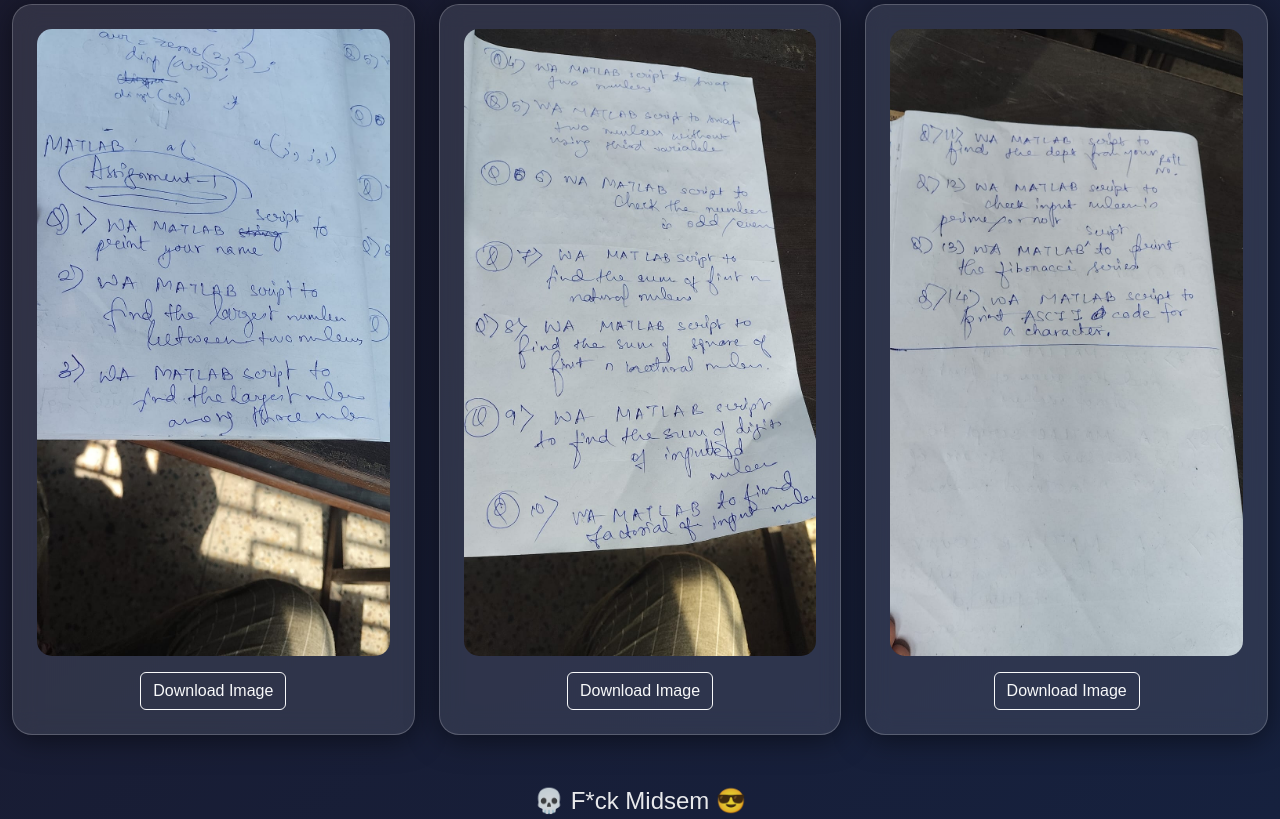
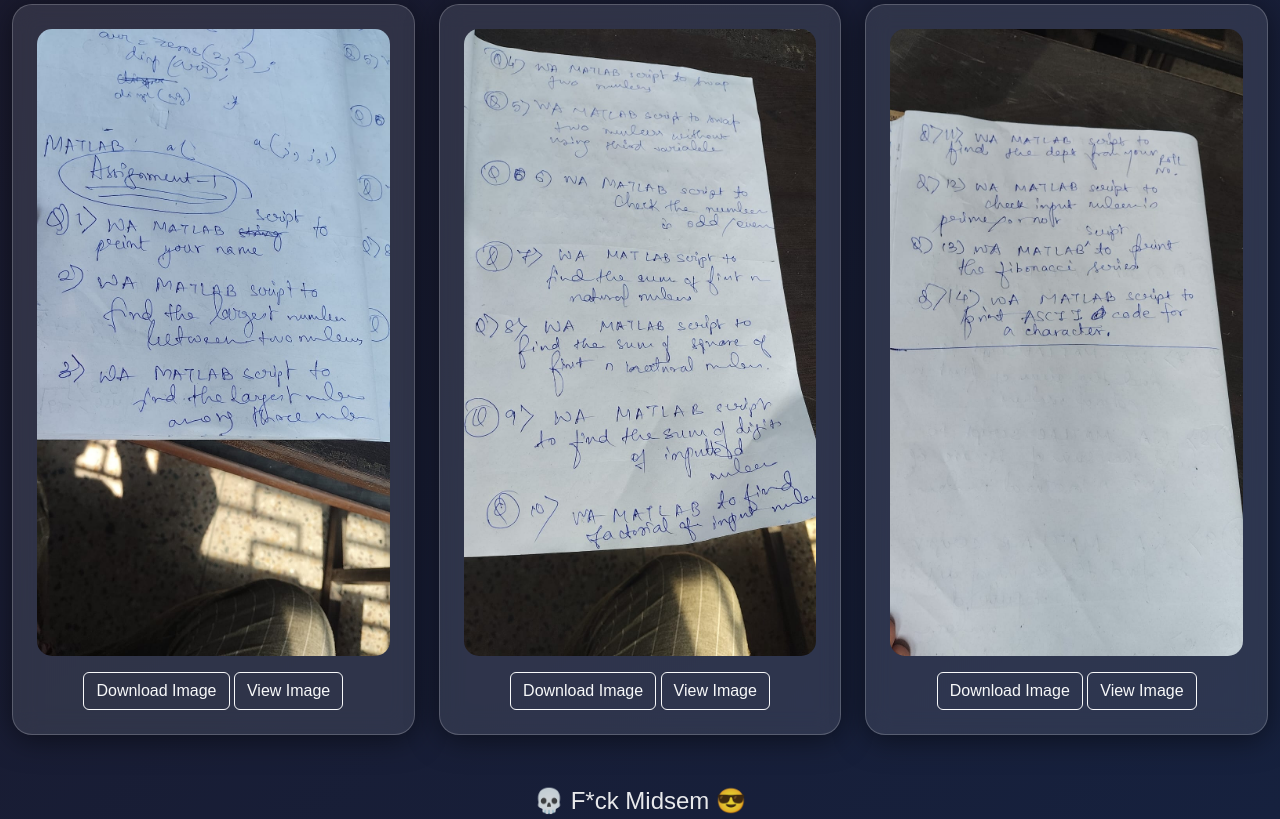
Before and after one commit to Snigdha977/Matlab_fuckmidsem, a plain HTML site: page index.html in a window 1280 px wide. Shown: the part 56-875 px from the top of the page. Drawn offline with nearby package versions, Linux system fonts and the light colour scheme.

Commit message:
Update index.html

```diff
--- a/index.html
+++ b/index.html
@@ -56,6 +56,7 @@
         <div class="glass-card p-4 text-center">
           <img src="matlab_14(1).jpg" alt="MATLAB Assignment 1">
           <a href="matlab_14(1).jpg" download class="btn btn-outline-light mt-3">Download Image</a>
+          <a href="matlab_14(1).jpg" target="_blank" class="btn btn-outline-light mt-3">View Image</a>
         </div>
       </div>
 
@@ -64,6 +65,7 @@
         <div class="glass-card p-4 text-center">
           <img src="Matlab_14(2).jpg" alt="MATLAB Assignment 2">
           <a href="Matlab_14(2).jpg" download class="btn btn-outline-light mt-3">Download Image</a>
+          <a href="Matlab_14(2).jpg" target="_blank" class="btn btn-outline-light mt-3">View Image</a>
         </div>
       </div>
 
@@ -72,6 +74,7 @@
         <div class="glass-card p-4 text-center">
           <img src="matlab_14(3).jpg" alt="MATLAB Assignment 3">
           <a href="matlab_14(3).jpg" download class="btn btn-outline-light mt-3">Download Image</a>
+          <a href="matlab_14(3).jpg" target="_blank" class="btn btn-outline-light mt-3">View Image</a>
         </div>
       </div>
 
```
